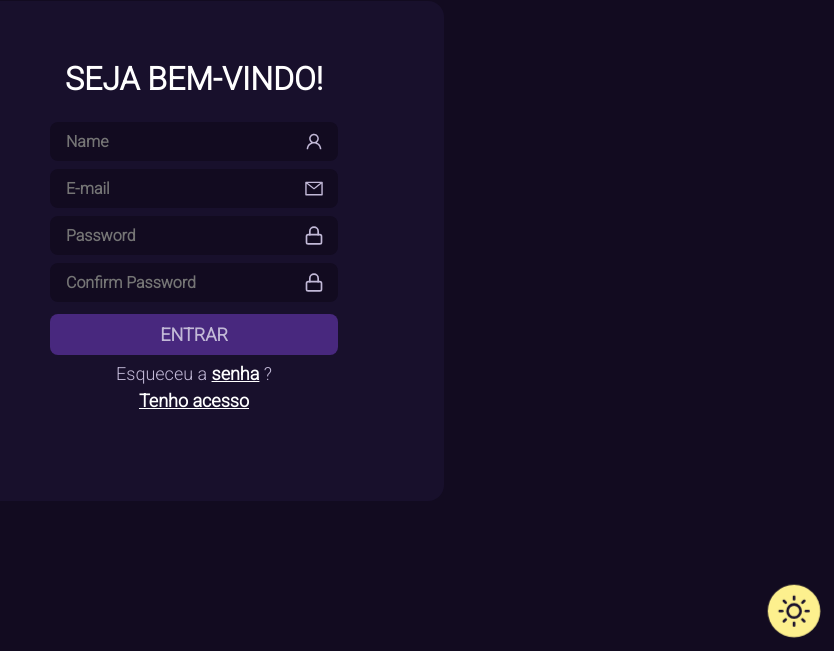
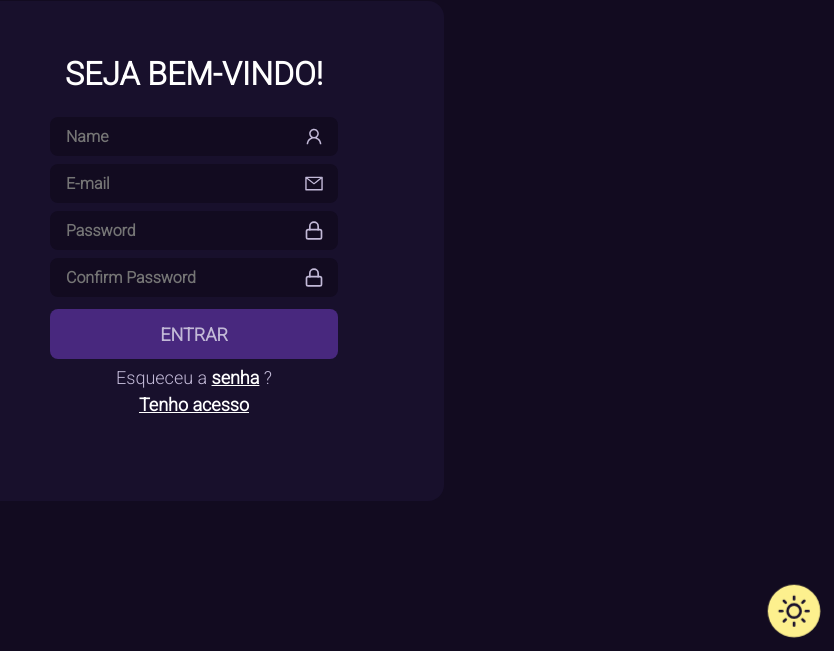
Before and after one commit to GuilhermeDevv/alkabot_teste_tecnico, a React (Vite) app in the folder client/: page /register in a window 1280 px wide. Shown: the part 149-800 px from the top of the page, without its empty margins (446-1280 px from the left). Built offline with nearby package versions, Linux system fonts and the light colour scheme.

Commit message:
ajustando height do botao do form

```diff
--- a/client/src/components/PasswordRecovery/styles.ts
+++ b/client/src/components/PasswordRecovery/styles.ts
@@ -91,8 +91,14 @@ export const InputContent = styled.div`
     }
 `;
 export const InputSubmit = styled(Input)`
+height: 50px;
     margin-top: 4px;
     background-color: ${({ theme }) => theme.colors.backgroundButtonSecondary};
     font-size: 18px;
     text-transform: uppercase;
+    &:hover{
+        scale:1.05;
+    }
+
+
 `;
--- a/client/src/components/RegisterComponent/styles.ts
+++ b/client/src/components/RegisterComponent/styles.ts
@@ -98,9 +98,14 @@ export const InputContent = styled.div`
     }
 `;
 export const InputSubmit = styled(Input)`
+height: 50px;
     margin-top: 4px;
     background-color: ${({ theme }) => theme.colors.backgroundButtonSecondary};
     font-size: 18px;
     text-transform: uppercase;
-    &:hover{scale:1.03}
+    &:hover{
+        scale:1.05;
+    }
+
+
 `;
```
